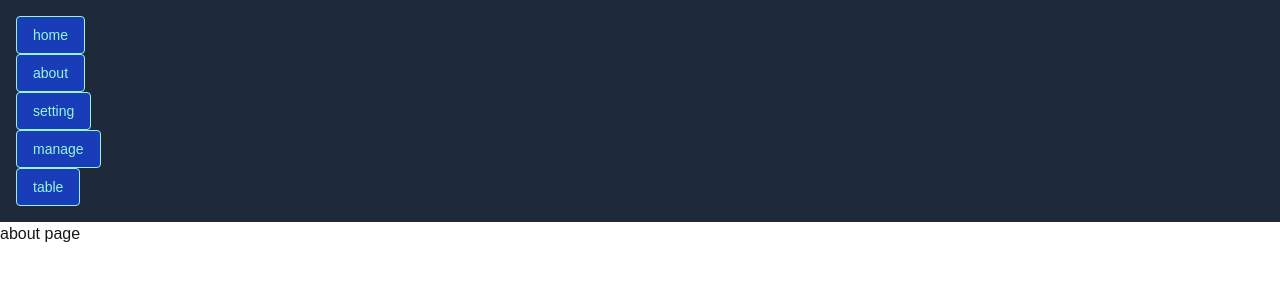
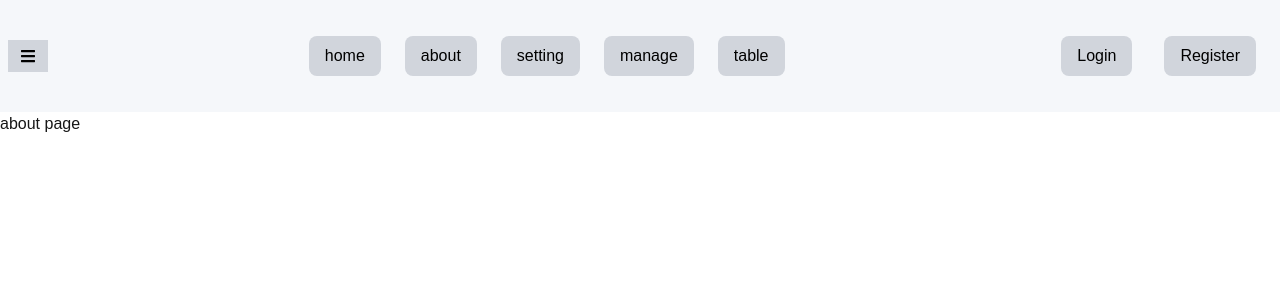
Before and after one commit to ZenitHTH/simple-pos, a Next.js app: page /about in a window 1280 px wide. Shown: the top 300 px of the page. Built offline with nearby package versions, Linux system fonts and the light colour scheme.

Commit message:
add some css and create login / register

```diff
--- a/src/app/components/nav.tsx
+++ b/src/app/components/nav.tsx
@@ -1,5 +1,6 @@
 import React from "react";
 import Link from "next/link";
+import { FaBars } from "react-icons/fa";
 
 interface itemNavInf {
   id: number;
@@ -34,33 +35,60 @@ const itemNav: itemNavInf[] = [
   },
 ];
 
+const itemNavLogin: itemNavInf[] = [
+  {
+    id: 0,
+    link: "/login",
+    name: "Login",
+  },
+  {
+    id: 1,
+    link: "register",
+    name: "Register",
+  },
+];
+
 function Nav() {
   return (
-    <nav className="flex items-center justify-between flex-wrap bg-gray-800 p-4">
-      <div className="block lg:hidden">
-        <button className="flex items-center px-3 py-2 border rounded text-teal-200 border-teal-400 hover:text-white hover:border-white">
-          <svg
-            className="fill-current h-3 w-3"
-            viewBox="0 0 20 20"
-            xmlns="http://www.w3.org/2000/svg"
+    <nav className="bg-[#F5F7FA]">
+      <div
+        className="container mx-auto max-w-[1320px] relative h-auto p-2 flex flex-col
+      md:flex-row md:justify-between md:items-center"
       >
-            <title>Menu</title>
-            <path d="M0 3h20v2H0V3zm0 6h20v2H0V9zm0 6h20v2H0v-2z" />
-          </svg>
+        <div className="">
+          <button className="text-black bg-gray-300 px-3 py-2">
+            <FaBars />
           </button>
         </div>
-      <div className="w-full block flex-grow lg:flex lg:items-center lg:w-auto">
-        <div className="text-sm lg:flex-glow">
+        <div className="">
+          <div
+            className=" flex flex-col
+        md:flex-row md:my-5"
+          >
             {itemNav.map((item: itemNavInf) => {
               return (
                 <button
                   key={item.id}
-                className="flex items-center px-4 py-2 border rounded text-teal-200 bg-blue-800 hover:border-white"
+                  className="px-4 py-2 mx-3 my-2 rounded-lg bg-gray-300 "
                 >
-                <Link href={item.link} className="">
+                  <Link href={item.link} className="text-black">
                     {item.name}
                   </Link>
                 </button>
+              );
+            })}
+          </div>
+        </div>
+        <div className="flex flex-col my-t md:flex-row">
+          {itemNavLogin.map((item: itemNavInf) => {
+            return (
+              <div className="my-2 md:mx-4" key={item.id}>
+                <button className="px-4 py-2 rounded-lg bg-gray-300">
+                  <Link href={item.link} className="text-black">
+                    {item.name}
+                  </Link>
+                </button>
+              </div>
             );
           })}
         </div>
```
Lines whose indentation alone changed are shown as unchanged.
